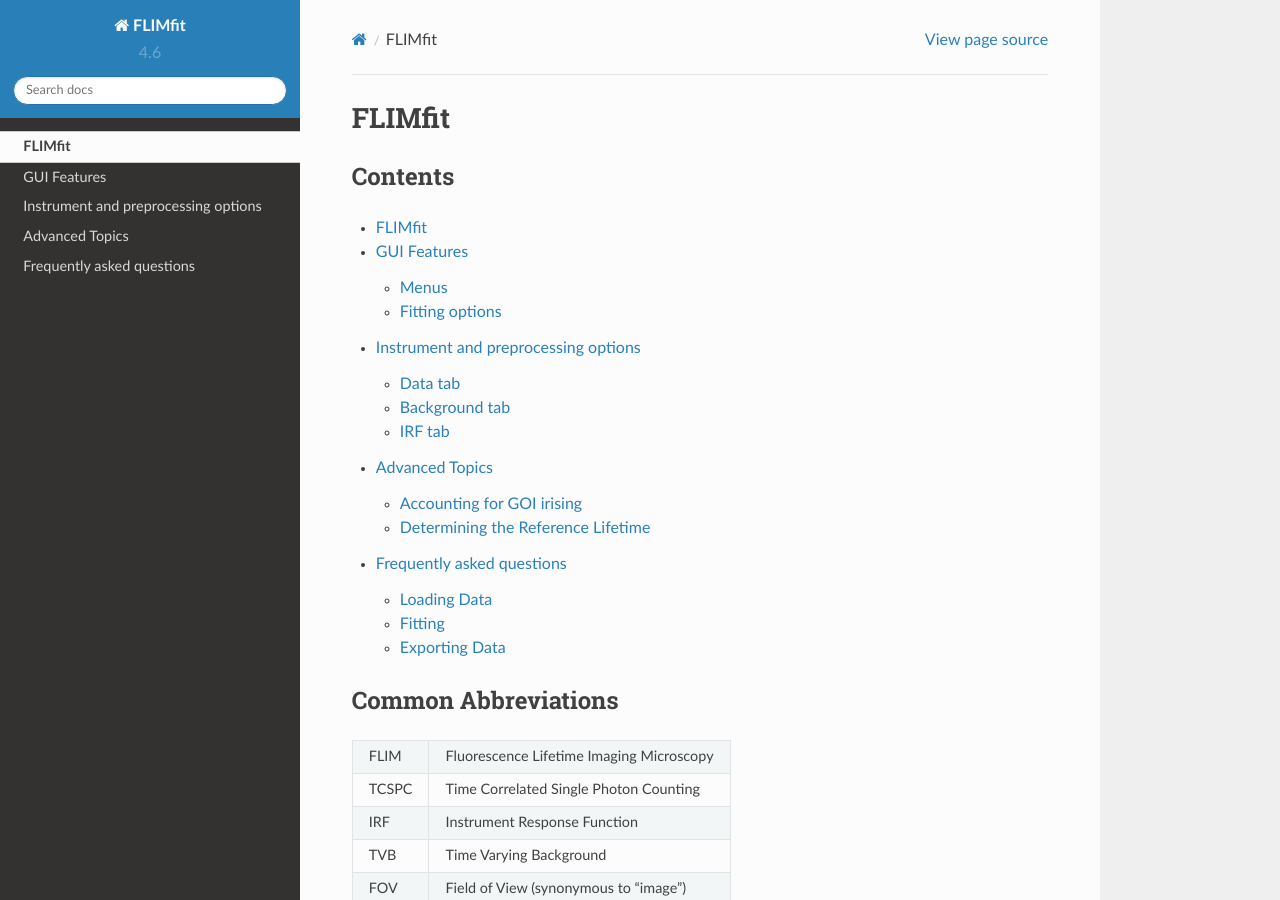
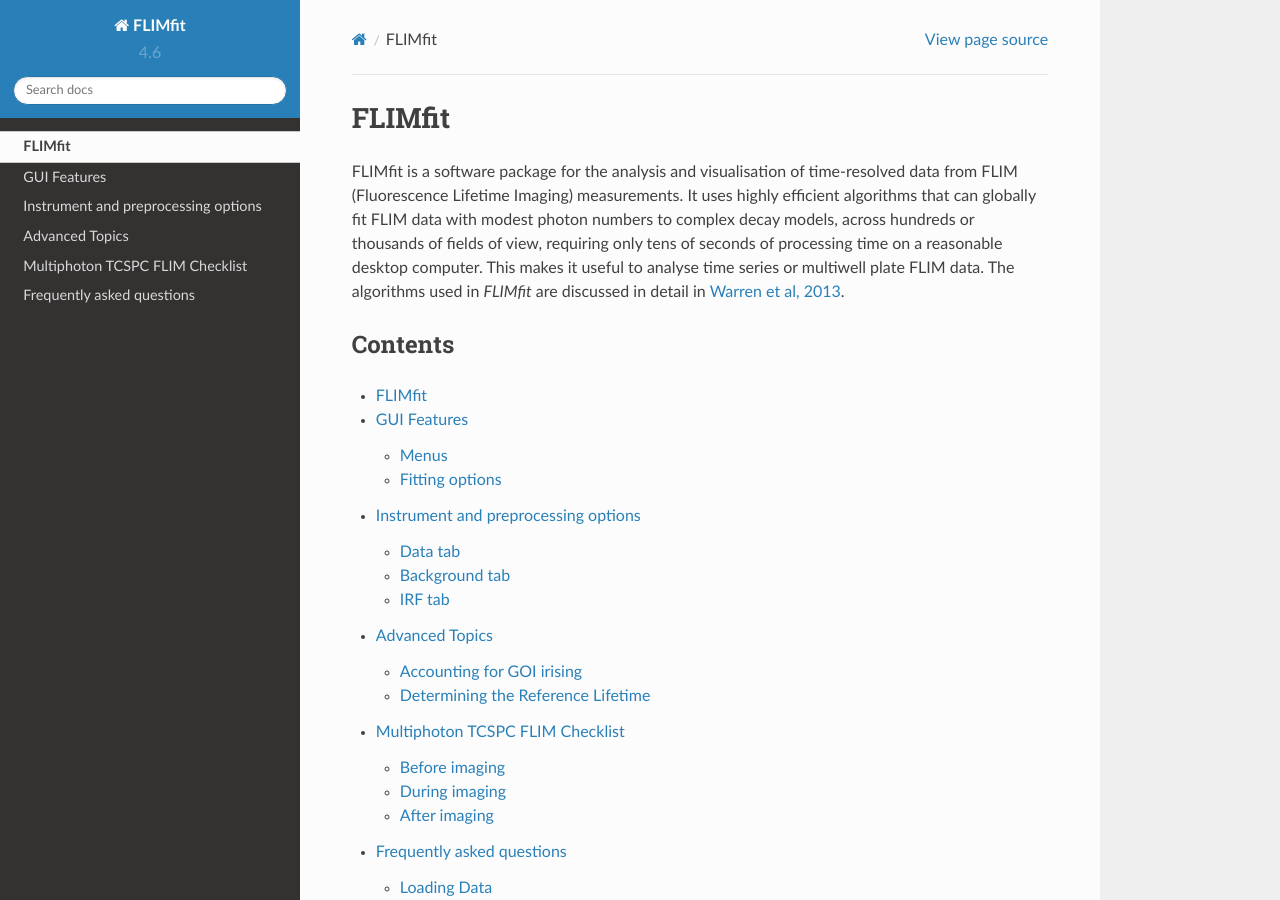
Before and after one commit to flimfit/FLIMfit-documentation, a Sphinx documentation site: the page built from source/index.rst, in a window 1280 px wide and 900 px high. Built offline with Sphinx 7.4.7 and the Read the Docs theme 2.0.0, drawn with Linux system fonts in a browser that asks for light colours; pages that are not in the unit, such as notebooks, are missing from menus.

Commit message:
Update index.rst

```diff
--- a/source/index.rst
+++ b/source/index.rst
@@ -6,6 +6,9 @@
 *************************
 FLIMfit
 *************************
+FLIMfit is a software package for the analysis and visualisation of time-resolved data from FLIM (Fluorescence Lifetime Imaging) measurements. It uses highly efficient algorithms that can globally fit FLIM data with modest photon numbers to complex decay models, across hundreds or thousands of fields of view, requiring only tens of seconds of processing time on a reasonable desktop computer. This makes it useful to analyse time series or multiwell plate FLIM data. The algorithms used in *FLIMfit* are discussed in detail in `Warren et al, 2013 <http://journals.plos.org/plosone/article?id=10.1371/journal.pone.0070687>`_.
+
+
 
 Contents
 -------------
@@ -18,7 +21,8 @@
    gui
    instrument_settings
    advanced
-   imaging-checklists
+   mp-flim-checklist
+   gated-flim-checklist
    faq
 
 Common Abbreviations
@@ -28,7 +32,7 @@
 FLIM   Fluorescence Lifetime Imaging Microscopy
 TCSPC  Time Correlated Single Photon Counting
 IRF 	 Instrument Response Function
-TVB		Time Varying Background
+TVB	 Time Varying Background
 FOV 	 Field of View (synonymous to “image”)
 ====== =============================================
 
```
